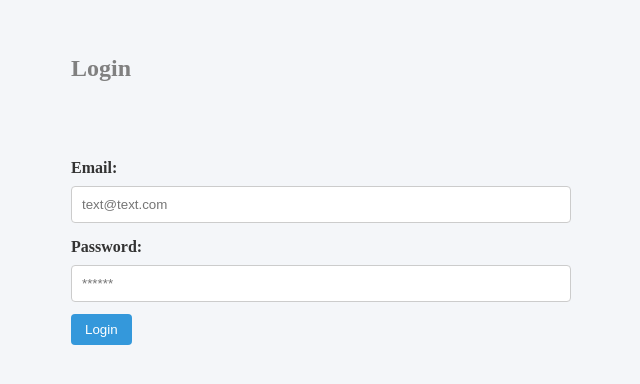
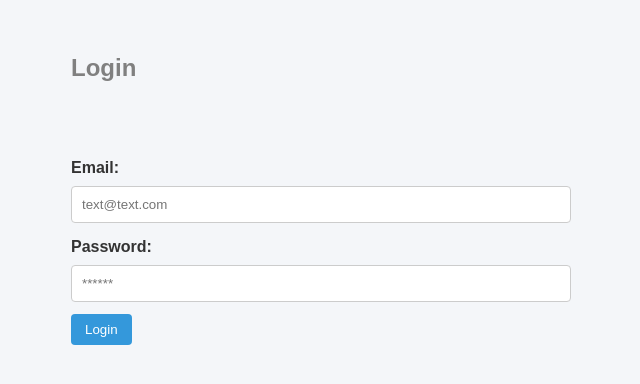
Before and after one commit to MohamedELnaggar16/dashboard-web-app-Task, a plain HTML site: page index.html in a window 1280 px wide. Shown: the full height of the page, 319-959 px from the left. Drawn offline with Linux system fonts and the light colour scheme.

Commit message:
Update style.css

```diff
--- a/style.css
+++ b/style.css
@@ -1,5 +1,12 @@
-* {
-  box-sizing: border-box;
+*{
+-webkit-touch-callout: none;
+-webkit-user-select: none;
+-khtml-user-select: none;
+-moz-user-select: none;
+-ms-user-select: none;
+
+ box-sizing: border-box;
+ font-family: Arial, sans-serif;
 }
 
 body {
```
